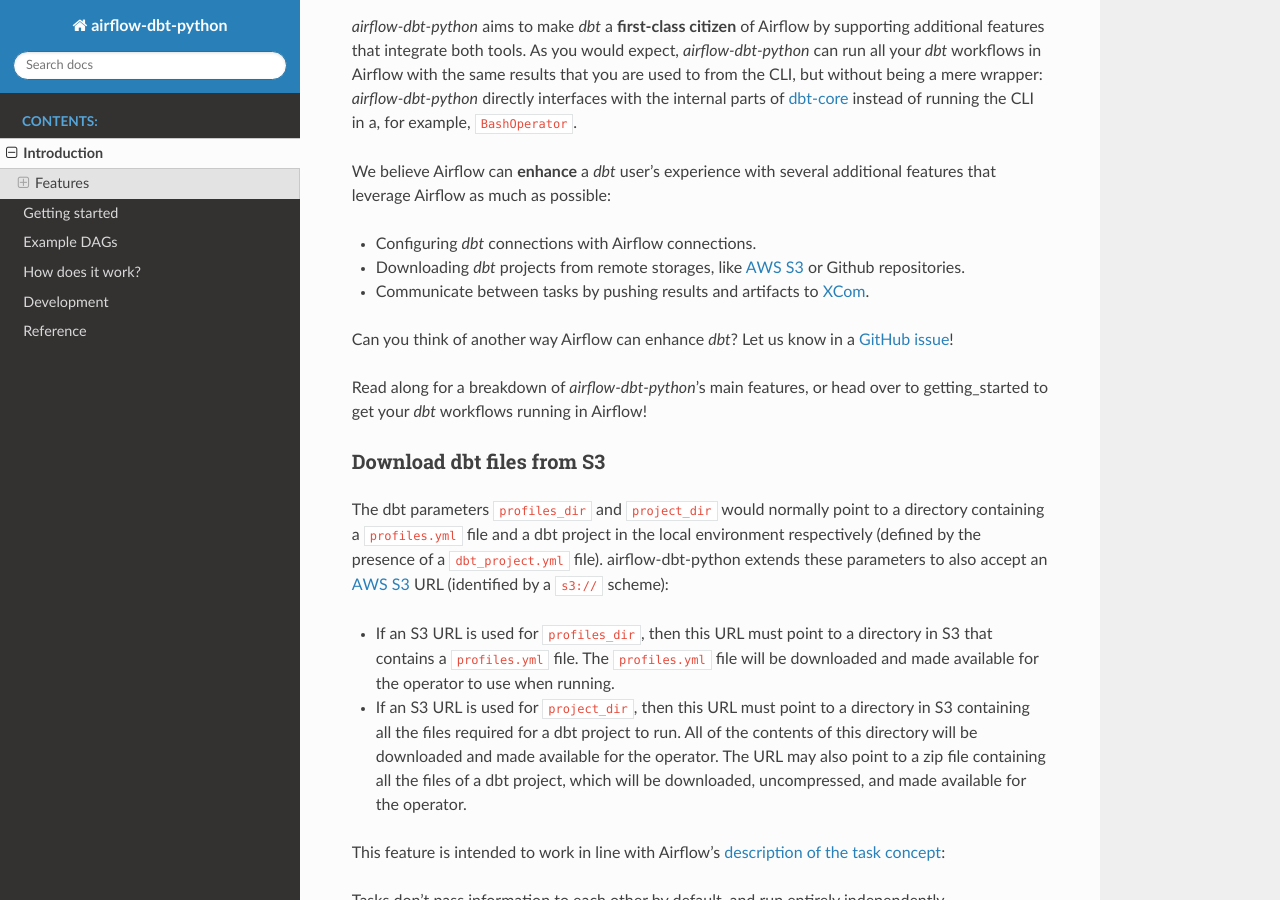
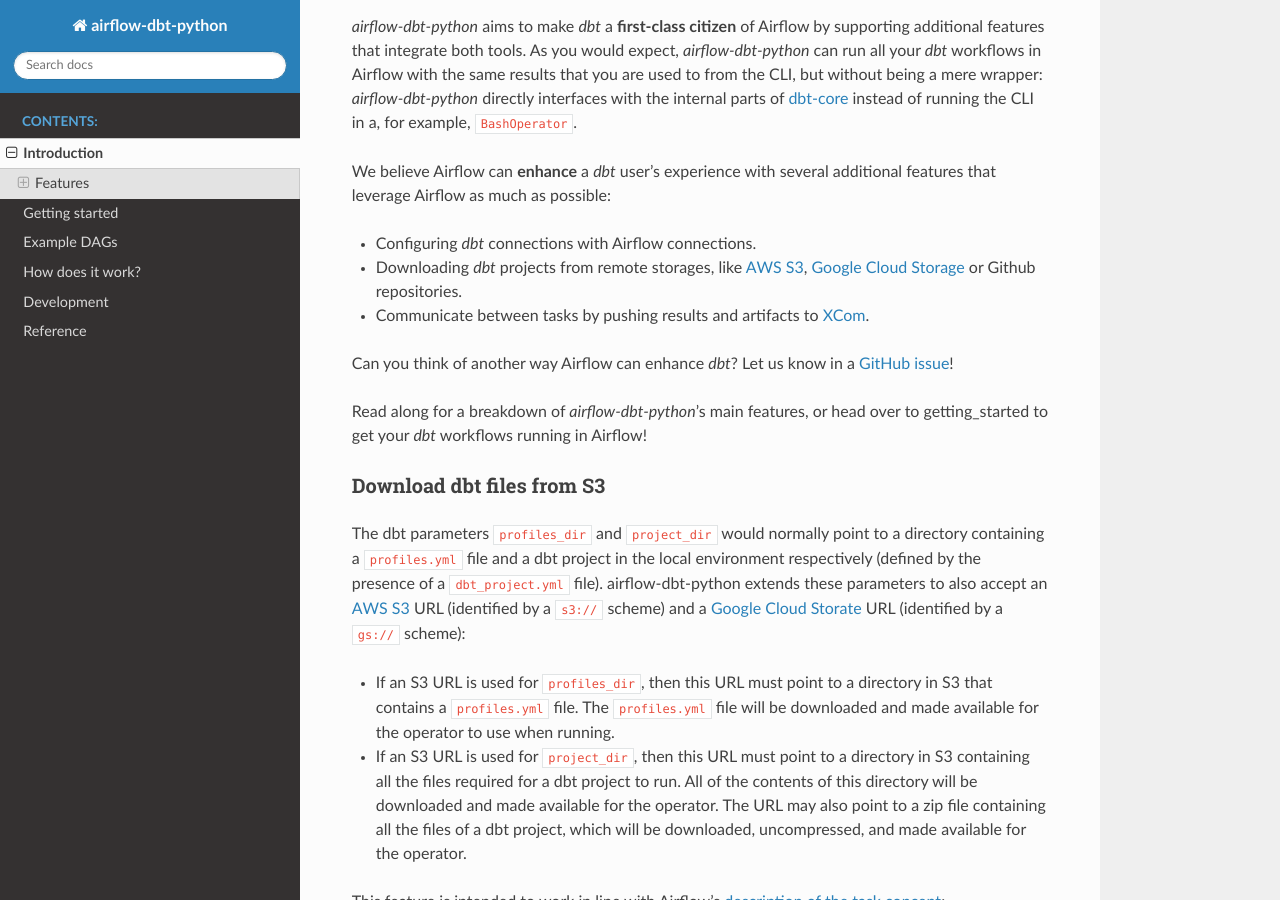
Before and after one commit to blackhole2100/Airflow-operators-hooks-and-utilities-, a Sphinx documentation site: the page built from docs/introduction.rst, in a window 1280 px wide and 900 px high, scrolled down 393 px. Built offline with Sphinx 7.4.7 and the Read the Docs theme 3.1.0, drawn with Linux system fonts in a browser that asks for light colours; a style sheet for code colours, icons or effects is not loaded.

Commit message:
docs: update

```diff
--- a/docs/development.rst
+++ b/docs/development.rst
@@ -43,7 +43,7 @@
 
 .. code-block:: shell
 
-   pip install apache-airflow==2.2 apache-airflow-providers-amazon==5.0
+   pip install apache-airflow>=2.2 apache-airflow-providers-amazon>=3.0
 
 Modifying dependencies
 ----------------------
@@ -134,6 +134,6 @@
 
 1. Initialize a specific operator or hook.
 2. Run it with a basic test *dbt* project against the test PostgreSQL database.
-3. Assert *dbt* executes succesfuly, any results are properly propagated, and any artifacts are pushed to where they need to go.
+3. Assert *dbt* executes successfully, any results are properly propagated, and any artifacts are pushed to where they need to go.
 
 However, *airflow-dbt-python* also includes DAG tests, which can be seen as broader integration tests. These are located under ``tests/dags/``. DAG tests focus on testing complete end-to-end DAGs, including those shown in :ref:`example_dags`.
--- a/docs/getting_started.rst
+++ b/docs/getting_started.rst
@@ -118,7 +118,7 @@
 
 1. Using a `local executor <https://airflow.apache.org/docs/apache-airflow/stable/executor/local.html>`_ with a single-machine installation means we can rely on the local machine's filesystem to store a *dbt* project. This also applies to ``DebugExecutor`` and ``SequentialExecutor``, but these executors are generally only used for debugging/development so we will ignore them. If you are running a setup like this, then simply ensure your *dbt* project and *profiles.yml* exist somewhere in the ``LocalExecutor``'s file system.
 
-2. Once your setup has evolved to a multi-machine/cloud installation with any remote executor, we must rely on a remote storage for *dbt* files. Currently, supported remote storages include AWS S3 and git remote repositories although more are in plans to be added. In this setup, your *dbt* project will need to be uploaded to a remote storage that Airflow can access. *airflow-dbt-python* can utilize Airflow connections to access these storages.
+2. Once your setup has evolved to a multi-machine/cloud installation with any remote executor, we must rely on a remote storage for *dbt* files. Currently, supported remote storages include AWS S3, Google Cloud Storage and Git repositories although more are in plans to be added. In this setup, your *dbt* project will need to be uploaded to a remote storage that Airflow can access. *airflow-dbt-python* can utilize Airflow connections to access these storages.
 
 Single-machine installation
 ^^^^^^^^^^^^^^^^^^^^^^^^^^^
--- a/docs/how_does_it_work.rst
+++ b/docs/how_does_it_work.rst
@@ -58,7 +58,7 @@
 *dbt* remote hooks
 ------------------
 
-*dbt* remote hooks implement a simple interface to communicate with *dbt* remotes. A *dbt* remote can be any external storage that contains a *dbt* project and potentially also a *profiles.yml* file for example: an AWS S3 bucket or a GitHub repository. See the reference for a list of which remotes are currently supported.
+*dbt* remote hooks implement a simple interface to communicate with *dbt* remotes. A *dbt* remote can be any external storage that contains a *dbt* project and potentially also a *profiles.yml* file for example: an AWS S3 bucket, a Google Cloud Storage or a GitHub repository. See the reference for a list of which remotes are currently supported.
 
 Implementing the ``DbtRemoteHook`` interface
 ^^^^^^^^^^^^^^^^^^^^^^^^^^^^^^^^^^^^^^^^^^^^
--- a/docs/introduction.rst
+++ b/docs/introduction.rst
@@ -14,7 +14,7 @@
 We believe Airflow can **enhance** a *dbt* user's experience with several additional features that leverage Airflow as much as possible:
 
 * Configuring *dbt* connections with Airflow connections.
-* Downloading *dbt* projects from remote storages, like `AWS S3 <https://aws.amazon.com/s3/>`_ or Github repositories.
+* Downloading *dbt* projects from remote storages, like `AWS S3 <https://aws.amazon.com/s3/>`_, `Google Cloud Storage <https://cloud.google.com/storage/docs>`_ or Github repositories.
 * Communicate between tasks by pushing results and artifacts to `XCom <https://airflow.apache.org/docs/apache-airflow/stable/core-concepts/xcoms.html>`_.
 
 Can you think of another way Airflow can enhance *dbt*? Let us know in a `GitHub issue <https://github.com/tomasfarias/airflow-dbt-python/issues/new/choose>`_!
@@ -26,7 +26,7 @@
 Download dbt files from S3
 ^^^^^^^^^^^^^^^^^^^^^^^^^^
 
-The dbt parameters ``profiles_dir`` and ``project_dir`` would normally point to a directory containing a ``profiles.yml`` file and a dbt project in the local environment respectively (defined by the presence of a ``dbt_project.yml`` file). airflow-dbt-python extends these parameters to also accept an `AWS S3 <https://aws.amazon.com/s3/>`_ URL (identified by a ``s3://`` scheme):
+The dbt parameters ``profiles_dir`` and ``project_dir`` would normally point to a directory containing a ``profiles.yml`` file and a dbt project in the local environment respectively (defined by the presence of a ``dbt_project.yml`` file). airflow-dbt-python extends these parameters to also accept an `AWS S3 <https://aws.amazon.com/s3/>`_ URL (identified by a ``s3://`` scheme) and a `Google Cloud Storate <https://cloud.google.com/storage/docs>`_ URL (identified by a ``gs://`` scheme):
 
 * If an S3 URL is used for ``profiles_dir``, then this URL must point to a directory in S3 that contains a ``profiles.yml`` file. The ``profiles.yml`` file will be downloaded and made available for the operator to use when running.
 * If an S3 URL is used for ``project_dir``, then this URL must point to a directory in S3 containing all the files required for a dbt project to run. All of the contents of this directory will be downloaded and made available for the operator. The URL may also point to a zip file containing all the files of a dbt project, which will be downloaded, uncompressed, and made available for the operator.
--- a/docs/reference/hooks.rst
+++ b/docs/reference/hooks.rst
@@ -33,3 +33,9 @@
 
 .. automodule:: airflow_dbt_python.hooks.remote.s3
    :members:
+
+*dbt* GCS remote
+^^^^^^^^^^^^^^^^
+
+.. automodule:: airflow_dbt_python.hooks.remote.gcs
+   :members:
```
Also changed, not shown: other parts of docs/getting_started.rst (+1 -1 lines), other parts of docs/introduction.rst (+1 -1 lines).
